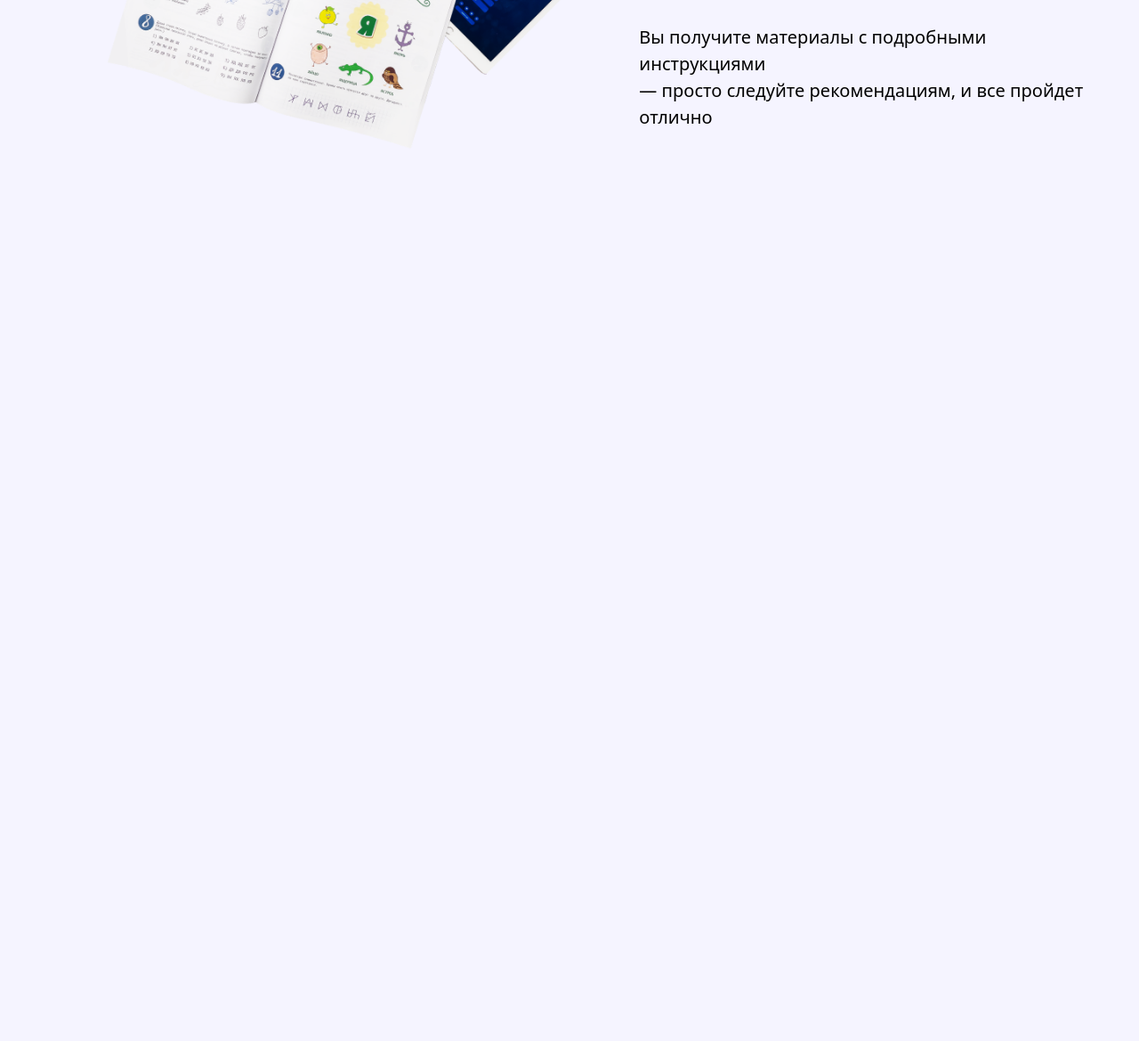
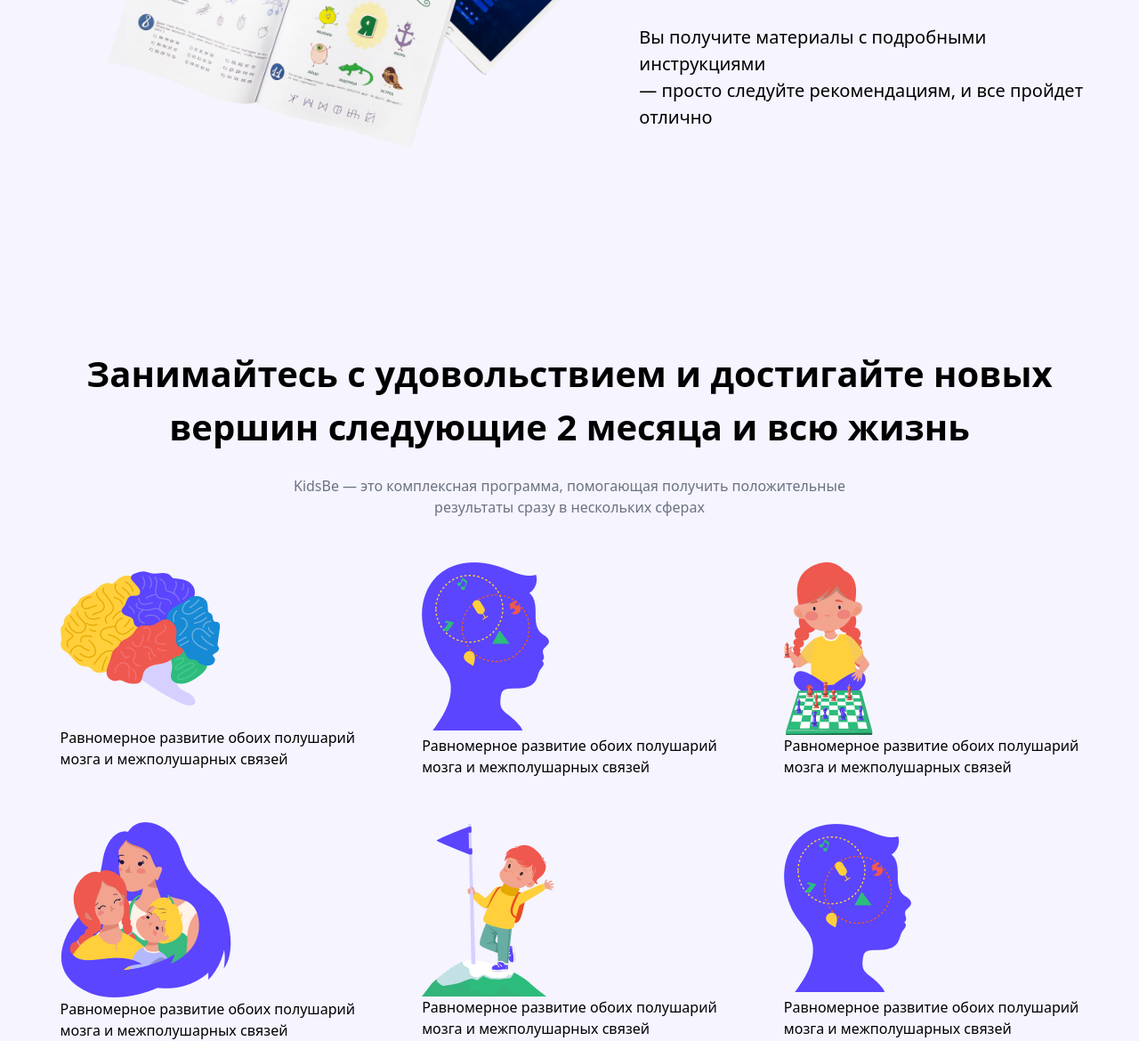
Before and after one commit to Umar777406/homework, a website: page src/index.html in a window 1280 px wide. Shown: the part 1311-2481 px from the top of the page at 89% size. Before the commit the page ends 1601 px from the top, so only its background shows below. Drawn offline with Linux system fonts and the light colour scheme.

Commit message:
section2

```diff
--- a/src/index.html
+++ b/src/index.html
@@ -79,6 +79,36 @@
   <h1 class="text-[20px] mt-[30px]">Вы получите материалы с подробными инструкциями <br> —  просто следуйте рекомендациям, и все пройдет отлично</h1>
         </asdie>
     </section>
+    <h1 class="text-[40px] font-[600] text-center mt-[100px]">Занимайтесь с удовольствием и достигайте новых вершин следующие 2 месяца и всю жизнь</h1> <br>
+    <p class="text-gray-500 text-center">KidsBe — это комплексная программа, помогающая получить положительные <br> результаты сразу в нескольких сферах</p>
+<section class="flex flex-col lg:flex-row lg:justify-around gap-5 mt-[50px]">
+        <article class="m-auto">
+            <img src="Brains 2.png" alt=""> <br>
+            <h1>Равномерное развитие обоих полушарий <br> мозга и межполушарных связей</h1>
+        </article>
+         <article class="m-auto">
+            <img src="Brain2 1.png" alt="">
+            <h1>Равномерное развитие обоих полушарий <br> мозга и межполушарных связей</h1>
+         </article>
+        <article class="m-auto">
+            <img src="baby2 1.png" alt="">
+            <h1>Равномерное развитие обоих полушарий <br> мозга и межполушарных связей</h1>
+        </article>
+        </section>
+        <section class="flex flex-col md:flex-col lg:flex-row lg:justify-around gap-5 mt-[50px]">
+        <article class="m-auto">
+            <img src="moms 1.png" alt="">
+            <h1>Равномерное развитие обоих полушарий <br> мозга и межполушарных связей</h1>
+        </article>
+         <article class="m-auto">
+            <img src="climb 1.png" alt="">
+            <h1>Равномерное развитие обоих полушарий <br> мозга и межполушарных связей</h1>
+        </article>
+          <article class="m-auto">
+            <img src="Brain2 1.png" alt="">
+            <h1>Равномерное развитие обоих полушарий <br> мозга и межполушарных связей</h1>
+        </aside>
+    </section>
     </div>
 </body>
 </html>
```
Also changed, not shown: src/Brain2 1.png (added), src/Brains 2.png (added), src/baby2 1.png (added), src/climb 1.png (added), src/moms 1.png (added).
